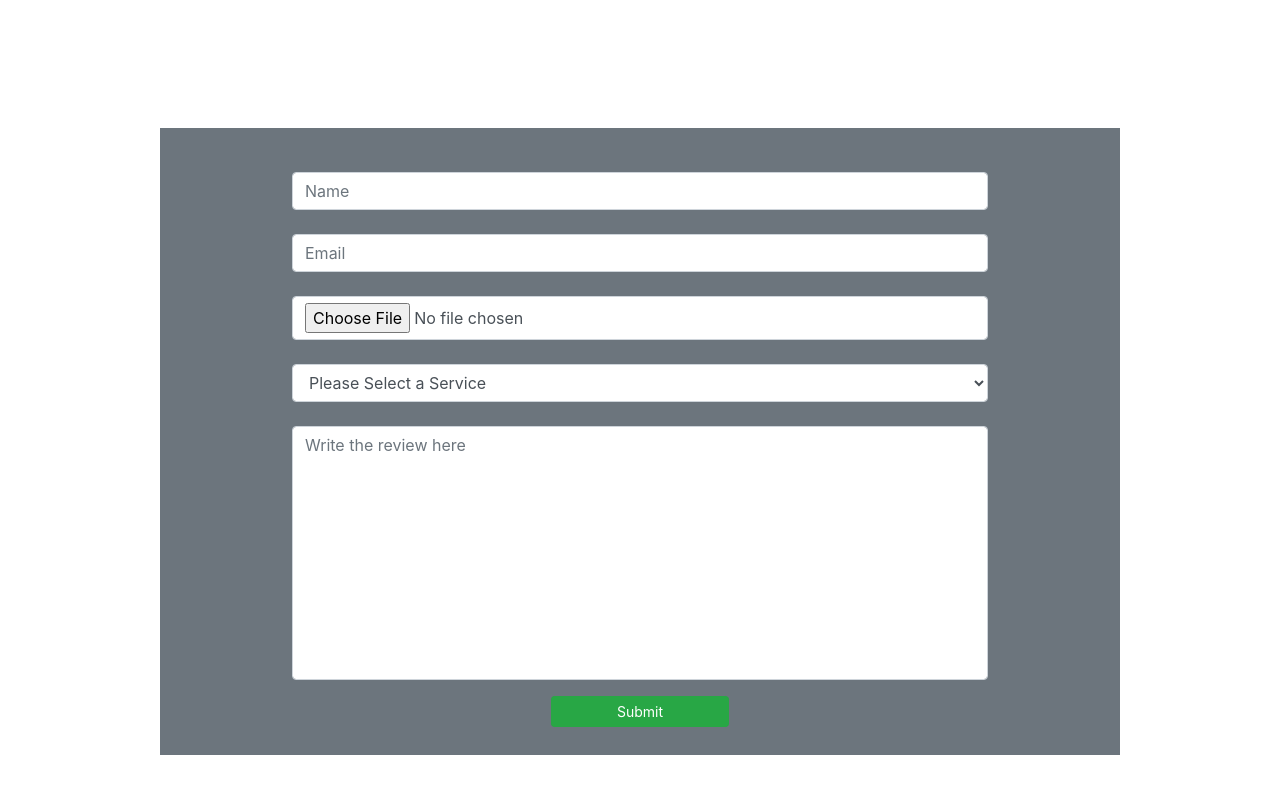
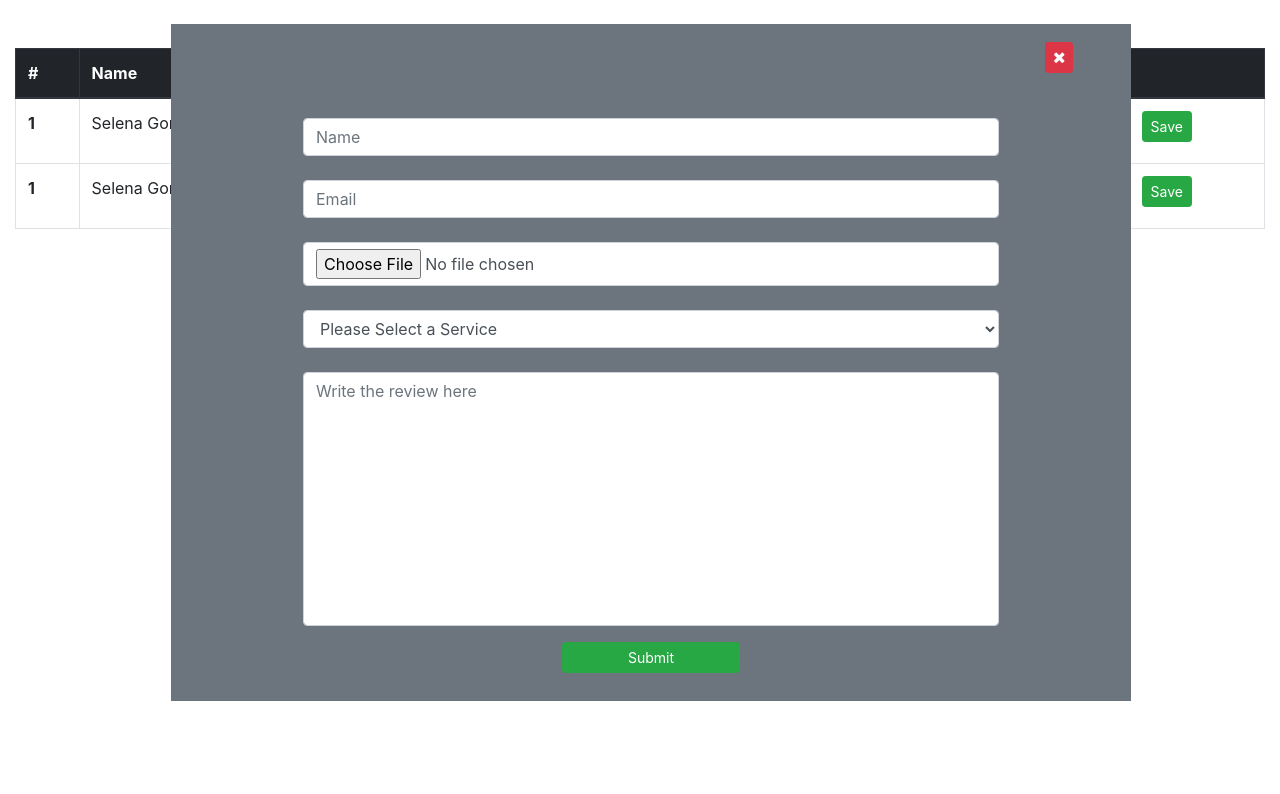
Before and after one commit to gerald-x/admin-templates, a plain HTML site: page Admin-template/pop.html in a window 1280 px wide. Drawn offline with Linux system fonts and the light colour scheme.

Commit message:
Added finishing touches to pop up

```diff
--- a/Admin-template/css/update.css
+++ b/Admin-template/css/update.css
@@ -24,7 +24,36 @@ textarea {
 
 .margin-y {
     margin-top: 10%;
-    margin-bottom: 10%;
+    margin-bottom: 10% !important;
+}
+
+@keyframes zoomIn {
+    0% {
+        display: none;
+    }
+    100% {
+        display: block;
+    }
+}
+
+#popUp {
+    animation-name: zoomIn;
+    animation-play-state: paused;
+    animation-duration: 1s;
+    animation-fill-mode: forwards;
+    display: none;
+    position: absolute;
+}
+
+#icon {
+    width: max-content;
+    padding: 1%;
+    margin-left: auto;
+    margin-right: 5%;
+}
+
+#close {
+    color: white !important;
 }
 
 @media (max-width: 768px) {
--- a/Admin-template/js/main.js
+++ b/Admin-template/js/main.js
@@ -1,8 +1,27 @@
 function popUp() {
-    console.log("succesful");
+    var popUpBox = document.getElementById("popUp");
+    var property = window.getComputedStyle(popUpBox).display;
     setTimeout(() => {
+        if (property.toString() === "none") {
+            popUpBox.style.display = "block";
+            popUpBox.style.animationPlayState = "running";
+            popUpBox.style.zIndex = 500;
+        }
 
-    }, 2000);
+    }, 1000);
+
+    var button = document.getElementById("btn-close");
+
+    if (button) {
+        button.onclick = () => {
+            property = window.getComputedStyle(popUpBox).display;
+            if (property.toString() === "block") {
+                popUpBox.style.display = "none";
+                popUpBox.style.zIndex = -15;
+            }
+
+        }
+    }
 
 }
 
--- a/Admin-template/pop.html
+++ b/Admin-template/pop.html
@@ -28,10 +28,14 @@
     <link href="vendor/perfect-scrollbar/perfect-scrollbar.css" rel="stylesheet" media="all">
 </head>
 
-<body>
-    <div class="bg-secondary margin-y mx-auto w-75 py-2">
-        <div>
+<body onload="popUp()">
 
+    <div class="main-content">
+        <div class="container-fluid">
+            <div class="py-4 mx-auto w-75">
+                <div class="bg-secondary w-75 py-2" id="popUp">
+                    <div id="icon">
+                        <button type="button" class="btn btn-danger btn-sm" id="btn-close"><i class="fas fa-times" id="close"></i></button>
                     </div>
                     <div class="w-75 mx-auto p-1 my-3">
                         <form action="">
@@ -61,6 +65,47 @@
                         </form>
                     </div>
                 </div>
+            </div>
+            <table class="table table-bordered">
+                <thead class="thead-dark">
+                    <tr>
+                        <th>#</th>
+                        <th>Name</th>
+                        <th>Price</th>
+                        <th>Duration</th>
+                        <th>Calendly URL</th>
+                        <th></th>
+                    </tr>
+                </thead>
+                <tbody>
+                    <tr>
+                        <!-- All rows must start with this -->
+                        <th scope="row">1</th>
+                        <!-- End of comment -->
+
+                        <td>Selena Gomez</td>
+                        <td>$50</td>
+                        <td>30 mins</td>
+                        <td><input type="text" value="https://www.calendly.com" class="h-100 w-100 p-2"></td>
+                        <td><button type="button" class="btn btn-success btn-sm">Save</button></td>
+                    </tr>
+                    <tr>
+                        <!-- All rows must start with this -->
+                        <th scope="row">1</th>
+                        <!-- End of comment -->
+
+                        <td>Selena Gomez</td>
+                        <td>$50</td>
+                        <td>30 mins</td>
+                        <td><input type="text" value="https://www.calendly.com" class="h-100 w-100 p-2"></td>
+                        <td><button type="button" class="btn btn-success btn-sm">Save</button></td>
+                    </tr>
+
+                </tbody>
+            </table>
+        </div>
+    </div>
+    <script src="js/main.js"></script>
 </body>
 
 </html>
```
Also changed, not shown: Admin-template/testimonials.html (+34 -0 lines). Lines whose indentation alone changed are shown as unchanged.
